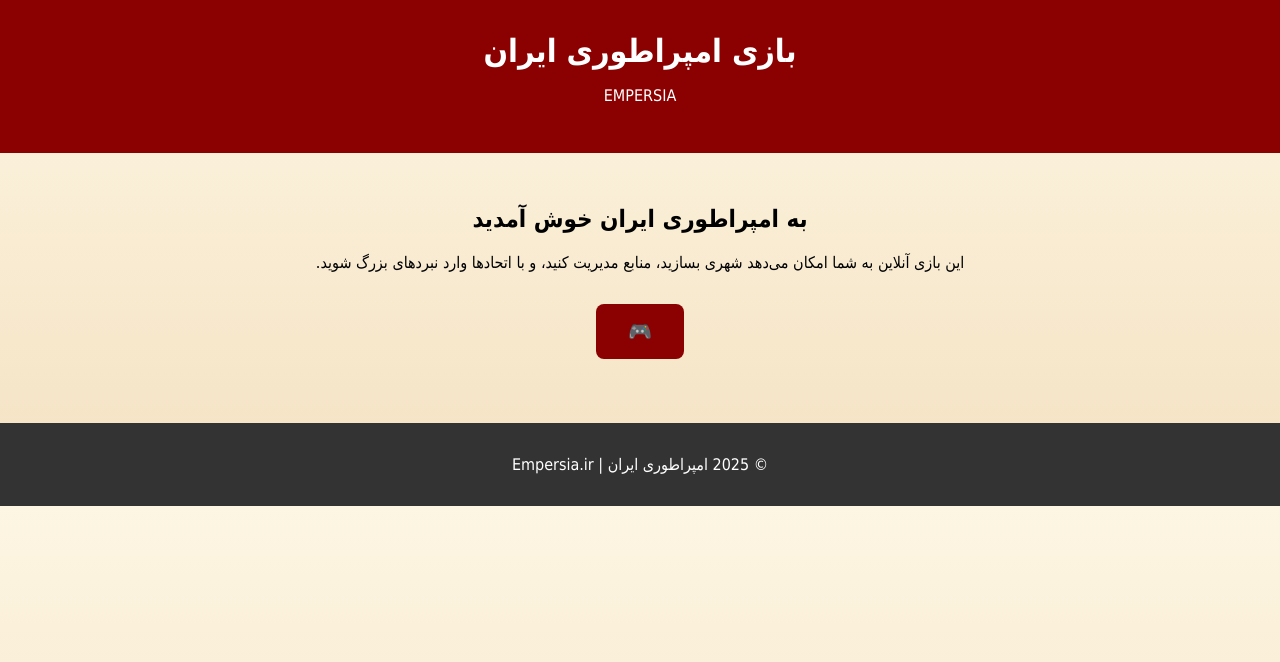
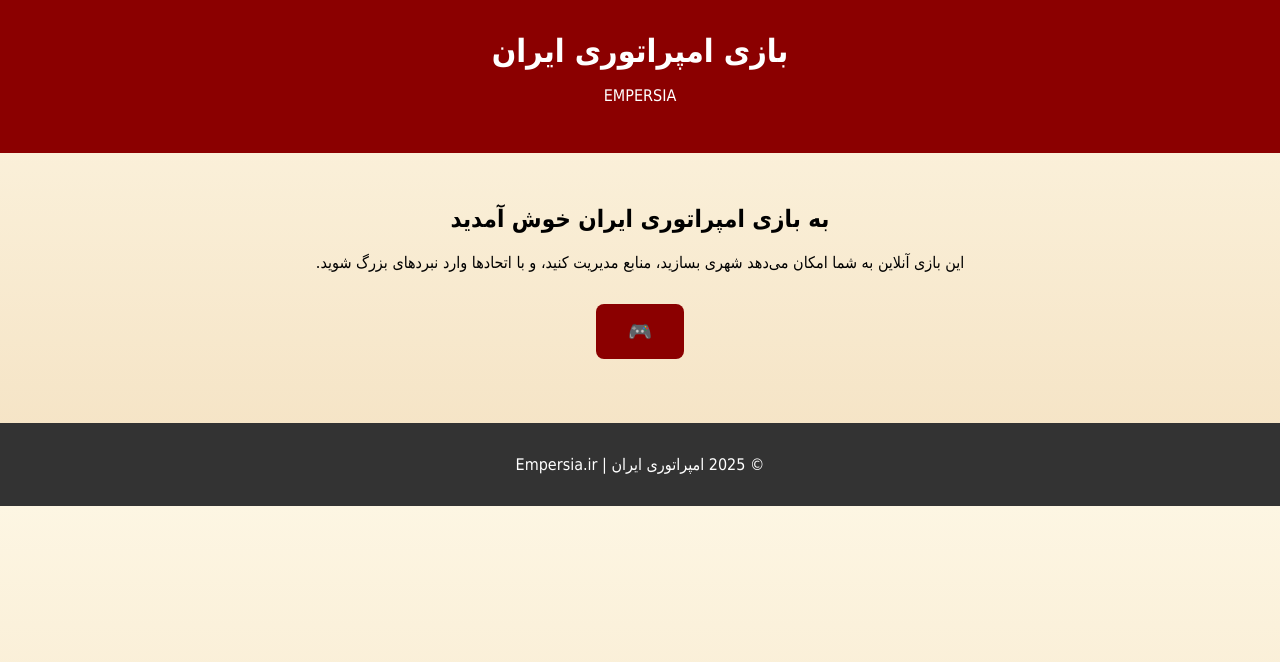
Before and after one commit to empersia/empersia-server, a website: page public/index.html in a window 1280 px wide. Drawn offline with Linux system fonts and the light colour scheme.

Commit message:
توضیح 15

```diff
--- a/public/index.html
+++ b/public/index.html
@@ -4,7 +4,7 @@
   <meta charset="UTF-8">
   <meta name="viewport" content="width=device-width, initial-scale=1.0">
   <title>امپراطوری ایران | EMPERSIA</title>
-  <meta name="description" content="بازی آنلاین و رایگان امپراطوری ایران ، شهرسازی ، نیروسازی و نبرد برای ...">
+  <meta name="description" content="بازی آنلاین امپراتوری ایران ، شهر سازی ، نیرو سازی و نبرد برای ....">
   <link rel="icon" href="/favicon.ico">
   <style>
     body {
@@ -46,11 +46,11 @@
 </head>
 <body>
   <header>
-    <h1> بازی امپراطوری ایران </h1>
+    <h1> بازی امپراتوری ایران </h1>
     <p>EMPERSIA</p>
   </header>
   <main>
-    <h2>به امپراطوری ایران خوش آمدید</h2>
+    <h2>به بازی امپراتوری ایران خوش آمدید</h2>
     <p>
       این بازی آنلاین به شما امکان می‌دهد شهری بسازید، منابع مدیریت کنید،
       و با اتحادها وارد نبردهای بزرگ شوید.
@@ -58,7 +58,7 @@
     <a href="#" class="btn">🎮</a>
   </main>
   <footer>
-    <p>© 2025 امپراطوری ایران | Empersia.ir</p>
+    <p>© 2025 امپراتوری ایران | Empersia.ir</p>
   </footer>
 </body>
 </html>
```
